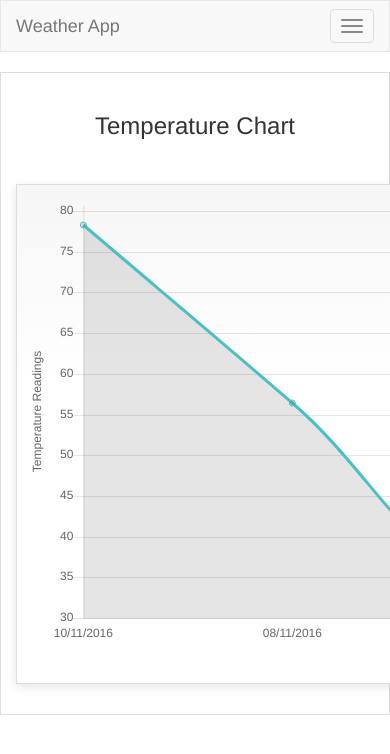
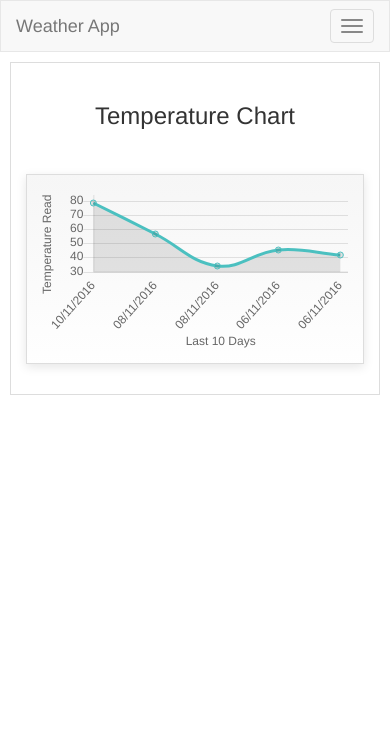
Before and after one commit to EduhG/weather_app, a Django app: page / in a window 390 px wide; the page is wider, and only the part inside the window is pictured. Shown: the top 754 px of that part. Run offline with Django 3.2, Linux system fonts and the light colour scheme; data comes from the database, SQL or seed files in the repository; both versions use the stored data as it was after the commit; some libraries are stand-ins or nearby versions.

Commit message:
added responsiveness to chart canvas container

```diff
--- a/temp_viewer/static/css/main.css
+++ b/temp_viewer/static/css/main.css
@@ -4,10 +4,8 @@ body {
     background-color: #fff
 }
 
-.demo-container {
+.canvas-container {
 	box-sizing: border-box;
-	width: 950px;
-	height: 500px;
 	padding: 20px 15px 15px 15px;
 	margin: 15px auto 30px auto;
 	border: 1px solid #ddd;
@@ -24,13 +22,6 @@ body {
 	-webkit-box-shadow: 0 3px 10px rgba(0,0,0,0.1);
 }
 
-.demo-placeholder {
-	width: 100%;
-	height: 100%;
-	font-size: 14px;
-	line-height: 1.2em;
-}
-
 .chart-header {
     text-align: center;
     font-size: 30px;
@@ -40,3 +31,15 @@ body {
 .chart-container {
     border: 1px solid #ddd !important;
 }
+
+@media (max-width: 600px) {
+    .chart-container {
+        margin: 10px;
+        margin-top: -10px
+    }
+}
+
+canvas {
+    width: 100%;
+    height: auto;
+}
--- a/temp_viewer/templates/base.html
+++ b/temp_viewer/templates/base.html
@@ -29,8 +29,6 @@
 
                         <div class="collapse navbar-collapse" id="bs-example-navbar-collapse-1">
                             <ul class="nav navbar-nav navbar-right">
-                                <!-- <li><a data-toggle="modal" data-target="#loginModal" href="#">Login</a></li> -->
-
                                 {% if user.is_authenticated %}
                                 <li class="dropdown">
                                     <a href="#" class="dropdown-toggle" data-toggle="dropdown" role="button" aria-haspopup="true" aria-expanded="false">Manage Temps <span class="caret"></span></a>
@@ -53,41 +51,6 @@
                 {% block content %}
                 {% endblock %}
             </div>
-
-            <div class="">
-                <!-- Modal -->
-                <div id="loginModal" class="modal fade" role="dialog">
-                    <div class="modal-dialog">
-                        <!-- Modal content-->
-                        <div class="modal-content">
-                            <div class="modal-header">
-                                <button type="button" class="close" data-dismiss="modal">&times;</button>
-                                <h4 class="modal-title">Login</h4>
-                            </div>
-                            <form class="form-horizontal" method="POST">
-                                <div class="modal-body">
-                                    <div class="form-group">{% csrf_token %}
-                                        <label class="control-label col-sm-2" for="date_time">Username:</label>
-                                        <div class="col-sm-10">
-                                            <input type="text" class="form-control" id="user_name" name="user_name" placeholder="Username">
-                                        </div>
-                                    </div>
-                                    <div class="form-group">
-                                        <label class="control-label col-sm-2" for="temp">Password:</label>
-                                        <div class="col-sm-10">
-                                            <input type="password" class="form-control" id="password" name="password" placeholder="Password">
-                                        </div>
-                                    </div>
-                                </div>
-                                <div class="modal-footer">
-                                    <button type="submit" class="btn btn-default">Login</button>
-                                </div>
-                            </form>
-                        </div>
-                    </div>
-                </div>
-            </div>
-
     	</div>
     </body>
 
--- a/temp_viewer/templates/temp_viewer/index.html
+++ b/temp_viewer/templates/temp_viewer/index.html
@@ -2,13 +2,13 @@
 
 {% block content %}
     <div class="">
-        <div class="row">
+        <div class="row" style="text-align: center">
             <div class="col-md-8 col-md-offset-2 col-sm-12 chart-container">
                 <div class="chart-header">
                     <h3>Temperature Chart</h3>
                 </div>
 
-                <div class="demo-container">
+                <div class="canvas-container">
                     <canvas id="chartContainer" width="400" height="200"></canvas>
         		</div>
             </div>
```
Also changed, not shown: db.sqlite3.
